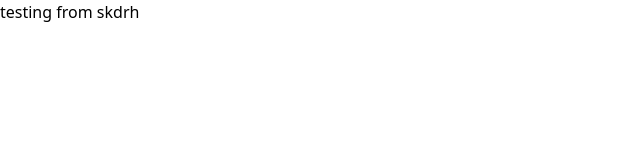
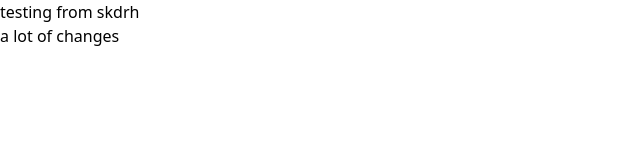
Before and after one commit to dragon-devs/colab-website, a Nuxt app: page /drh in a window 1280 px wide. Shown: the top 160 px of the page, without its empty margins (0-640 px from the left). Built offline with nearby package versions, Linux system fonts and the light colour scheme.

Commit message:
skdrh changes

```diff
--- a/pages/drh/index.vue
+++ b/pages/drh/index.vue
@@ -1,6 +1,7 @@
 <template>
   <div>
     <p>testing from skdrh</p>
+    <div>a lot of changes</div>
   </div>
 </template>
 
```
